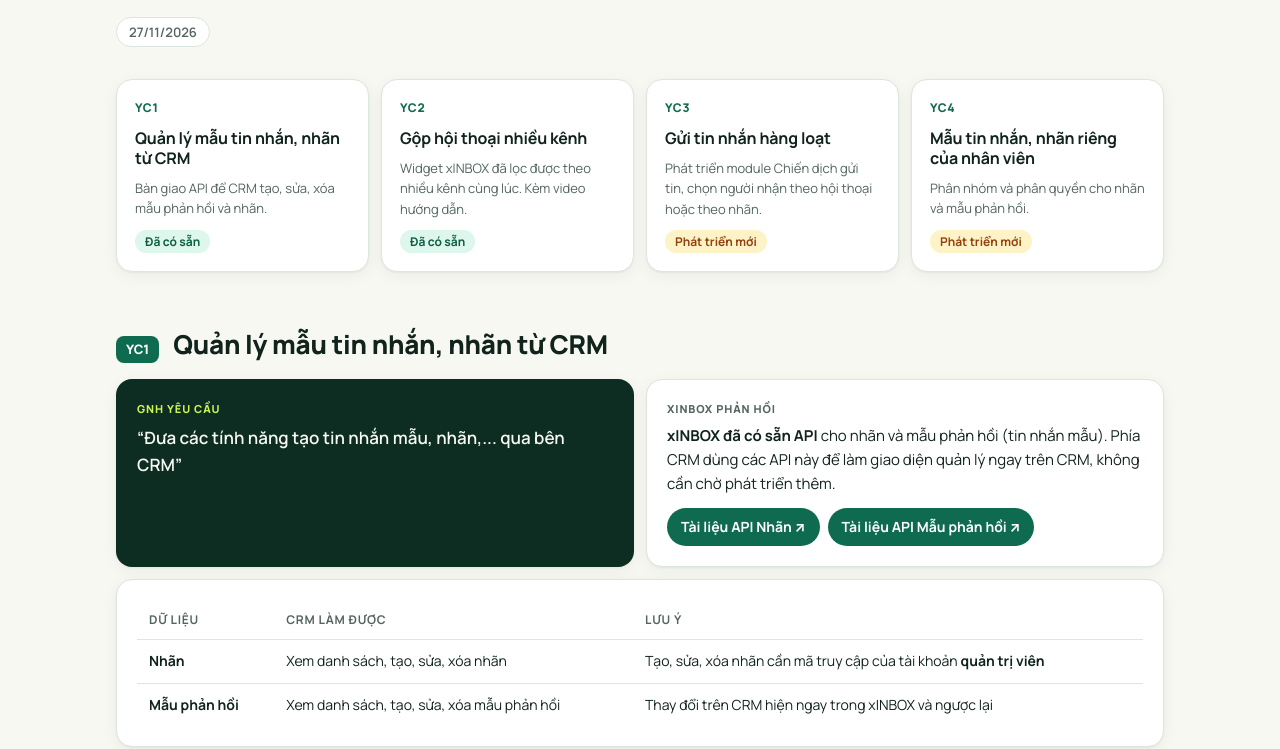
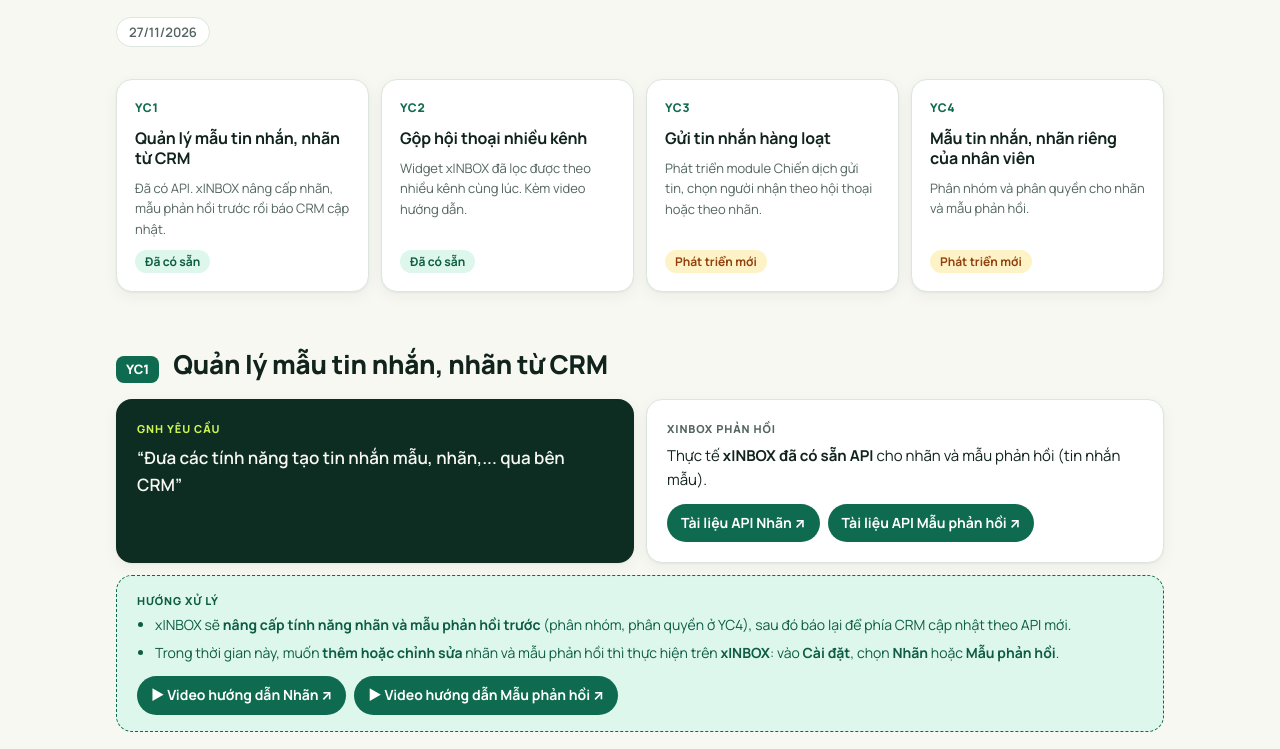
Before and after one commit to Gena-AI/integration-docs, a plain HTML site: page responses/gnh-upgrade-requests.html in a window 1280 px wide. Shown: the part 203-952 px from the top of the page. Drawn offline with Linux system fonts and the light colour scheme.

Commit message:
docs: update GNH response YC1 with upgrade plan and video guides
Co-Authored-By: Claude Opus 5.5 <noreply@anthropic.com>

```diff
--- a/responses/gnh-upgrade-requests.html
+++ b/responses/gnh-upgrade-requests.html
@@ -157,7 +157,7 @@
     <a class="ov" href="#yc1">
       <span class="num">YC1</span>
       <h3>Quản lý mẫu tin nhắn, nhãn từ CRM</h3>
-      <p>Bàn giao API để CRM tạo, sửa, xóa mẫu phản hồi và nhãn.</p>
+      <p>Đã có API. xINBOX nâng cấp nhãn, mẫu phản hồi trước rồi báo CRM cập nhật.</p>
       <span class="tag ok">Đã có sẵn</span>
     </a>
     <a class="ov" href="#yc2">
@@ -191,7 +191,7 @@
       </div>
       <div class="card answer">
         <div class="label">xINBOX phản hồi</div>
-        <p><b>xINBOX đã có sẵn API</b> cho nhãn và mẫu phản hồi (tin nhắn mẫu). Phía CRM dùng các API này để làm giao diện quản lý ngay trên CRM, không cần chờ phát triển thêm.</p>
+        <p>Thực tế <b>xINBOX đã có sẵn API</b> cho nhãn và mẫu phản hồi (tin nhắn mẫu).</p>
         <div class="links">
           <a class="ref" href="../admin-integration.html#sec-group-d" target="_blank" rel="noopener">Tài liệu API Nhãn ↗</a>
           <a class="ref" href="../admin-integration.html#sec-group-ef" target="_blank" rel="noopener">Tài liệu API Mẫu phản hồi ↗</a>
@@ -199,24 +199,20 @@
       </div>
     </div>
 
-    <div class="card">
-      <div class="table-wrap">
-        <table>
-          <thead><tr><th>Dữ liệu</th><th>CRM làm được</th><th>Lưu ý</th></tr></thead>
-          <tbody>
-            <tr><td><b>Nhãn</b></td><td>Xem danh sách, tạo, sửa, xóa nhãn</td><td>Tạo, sửa, xóa nhãn cần mã truy cập của tài khoản <b>quản trị viên</b></td></tr>
-            <tr><td><b>Mẫu phản hồi</b></td><td>Xem danh sách, tạo, sửa, xóa mẫu phản hồi</td><td>Thay đổi trên CRM hiện ngay trong xINBOX và ngược lại</td></tr>
-          </tbody>
-        </table>
+    <div class="callout todo">
+      <div class="label">Hướng xử lý</div>
+      <ul class="list">
+        <li>xINBOX sẽ <b>nâng cấp tính năng nhãn và mẫu phản hồi trước</b> (phân nhóm, phân quyền ở YC4), sau đó báo lại để phía CRM cập nhật theo API mới.</li>
+        <li>Trong thời gian này, muốn <b>thêm hoặc chỉnh sửa</b> nhãn và mẫu phản hồi thì thực hiện trên <b>xINBOX</b>: vào <b>Cài đặt</b>, chọn <b>Nhãn</b> hoặc <b>Mẫu phản hồi</b>.</li>
+      </ul>
+      <div class="links">
+        <a class="ref" href="https://xinbox.hub.vn/video/#/v/nhan" target="_blank" rel="noopener">▶ Video hướng dẫn Nhãn ↗</a>
+        <a class="ref" href="https://xinbox.hub.vn/video/#/v/tm" target="_blank" rel="noopener">▶ Video hướng dẫn Mẫu phản hồi ↗</a>
       </div>
     </div>
 
-    <div class="callout todo">
-      <div class="label">Phía GNH cần làm</div>
-      <p>Đội CRM đọc tài liệu ở 2 link trên và tích hợp. Mã truy cập (access token) lấy trong trang Hồ sơ cá nhân của tài khoản trên xINBOX.</p>
-    </div>
-
     <h4 class="sub-title">Video tham khảo</h4>
+    <p class="small muted" style="margin-bottom:10px">Cách quản lý nhãn, mẫu phản hồi trên myXteam, để phía CRM tham khảo.</p>
     <div class="video">
       <video controls preload="metadata" src="https://s3.hcm-1.cloud.cmctelecom.vn/mxt-workchat/677639c30e9bfd2530f2a593/212481/67d55afb-0da7-42c5-9284-42e7d9f5d440/t%C3%ADnh%20n%C4%83ng%20th%C3%AAm%20nh%C3%A3n,%20m%E1%BA%ABu%20ph%E1%BA%A3n%20h%E1%BB%93i.mp4"></video>
     </div>
```
